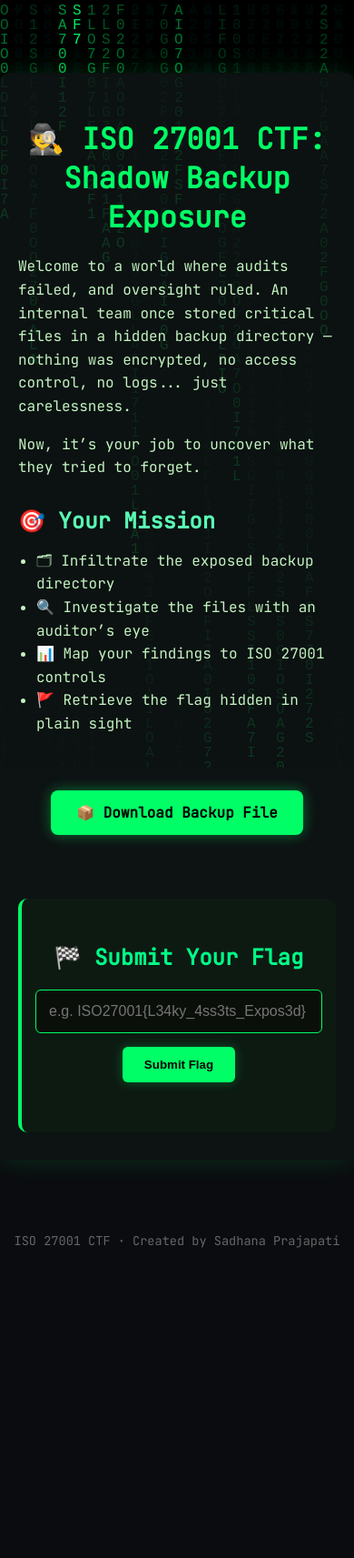
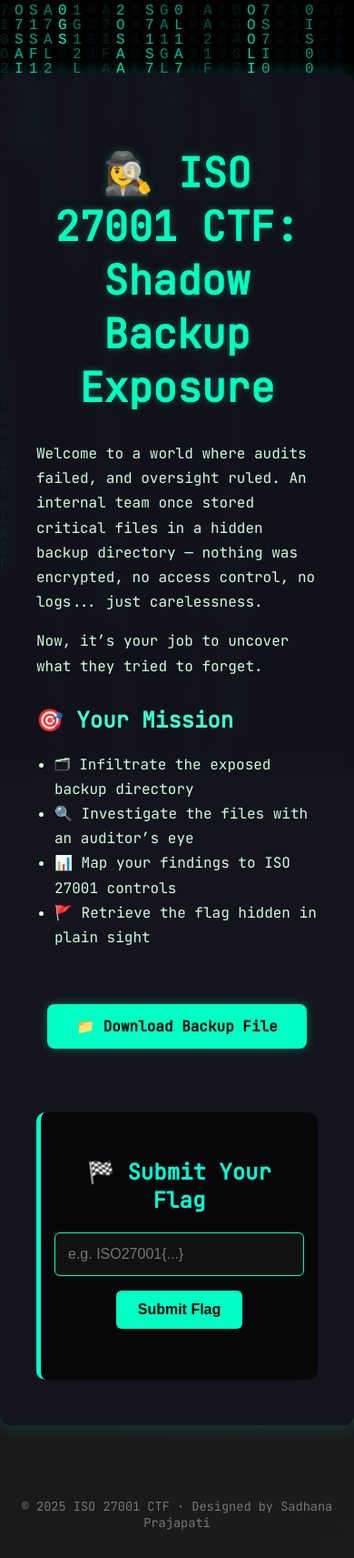
Before and after one commit to Sadhana-Prajapati/ISO-27001-Shadow-Backup-Exposure, a plain HTML site: page index.html in a window 390 px wide. Shown: the whole page at 91% size. Before the commit the page ends 1393 px from the top, so only its background shows below. Drawn offline with Linux system fonts and the light colour scheme.

Commit message:
Update index.html

```diff
--- a/index.html
+++ b/index.html
@@ -10,8 +10,9 @@
       margin: 0;
       padding: 0;
       font-family: 'JetBrains Mono', monospace;
-      background: #0b0c10;
-      color: #bdfedc;
+      background: linear-gradient(135deg, #0f0f0f, #1c1c1e);
+      color: #e0ffe0;
+      min-height: 100%;
       overflow-x: hidden;
     }
 
@@ -19,27 +20,30 @@
       position: fixed;
       top: 0;
       left: 0;
-      z-index: 0;
       width: 100vw;
       height: 100vh;
+      z-index: 0;
+      pointer-events: none;
     }
 
     .container {
       position: relative;
       z-index: 1;
-      max-width: 850px;
+      max-width: 960px;
       margin: 80px auto;
-      background: rgba(15, 20, 20, 0.85);
       padding: 50px 40px;
-      border-radius: 10px;
-      box-shadow: 0 0 30px rgba(0, 255, 100, 0.15);
+      background: rgba(20, 20, 30, 0.85);
+      border-radius: 12px;
+      box-shadow: 0 0 20px rgba(0, 255, 204, 0.2);
+      backdrop-filter: blur(8px);
     }
 
     h1 {
       text-align: center;
-      color: #00ff66;
-      font-size: 2.4rem;
-      margin-bottom: 20px;
+      color: #00ffbf;
+      font-size: 2.8rem;
+      margin-bottom: 30px;
+      text-shadow: 0 0 8px #00ffbf44;
     }
 
     .section {
@@ -47,56 +51,54 @@
     }
 
     .section h2 {
-      color: #5affb5;
-      margin-bottom: 10px;
+      color: #40ffd0;
     }
 
     .section p, .section ul {
-      color: #c3f3c1;
-      line-height: 1.6;
+      color: #ccffe4;
+      line-height: 1.7;
     }
 
-    .section ul {
+    ul {
       padding-left: 20px;
     }
 
-    .download-btn {
+    a.download-btn {
       display: inline-block;
       margin: 30px auto;
-      padding: 14px 28px;
-      background: #00ff66;
+      padding: 14px 32px;
+      background: #00ffc3;
       color: #000;
       font-weight: bold;
+      text-decoration: none;
       border-radius: 8px;
-      text-decoration: none;
-      box-shadow: 0 0 15px rgba(0,255,102,0.4);
       transition: all 0.3s ease;
+      box-shadow: 0 0 12px rgba(0, 255, 200, 0.3);
     }
 
-    .download-btn:hover {
-      background: #00e65c;
-      box-shadow: 0 0 25px rgba(0,255,102,0.6);
-      cursor: pointer;
+    a.download-btn:hover {
+      background: #00ddb0;
+      box-shadow: 0 0 20px rgba(0, 255, 204, 0.6);
     }
 
     .flag-section {
-      background: #0d1a12;
-      border-left: 4px solid #00ff66;
+      background: rgba(0, 0, 0, 0.65);
       padding: 30px;
+      border-left: 5px solid #00ffcc;
       border-radius: 10px;
       margin-top: 40px;
     }
 
     .flag-section h2 {
       text-align: center;
-      color: #00ff88;
+      color: #00ffd9;
     }
 
     .flag-input {
       display: flex;
       flex-direction: column;
       align-items: center;
-      gap: 15px;
+      gap: 16px;
       margin-top: 20px;
     }
 
@@ -104,34 +106,34 @@
       width: 100%;
       max-width: 500px;
       padding: 14px;
-      background: #0a0f0a;
-      border: 1px solid #00ff66;
+      font-size: 1rem;
       border-radius: 6px;
-      color: #aaffaa;
-      font-size: 1rem;
-      transition: 0.3s;
+      border: 1px solid #00ffbf;
+      background: #111;
+      color: #aff;
+      transition: all 0.3s ease;
     }
 
     .flag-input input:focus {
       outline: none;
-      box-shadow: 0 0 10px #00ff66;
+      box-shadow: 0 0 8px #00ffcc;
     }
 
     .flag-input button {
       padding: 12px 24px;
-      background: #00ff66;
+      font-size: 1rem;
+      font-weight: bold;
+      background: #00ffc3;
+      color: #000;
       border: none;
-      color: #000;
-      font-weight: bold;
       border-radius: 6px;
       cursor: pointer;
       transition: all 0.3s ease;
-      box-shadow: 0 0 12px rgba(0,255,102,0.3);
     }
 
     .flag-input button:hover {
-      background: #00e65c;
-      box-shadow: 0 0 20px rgba(0,255,102,0.6);
+      background: #00e6b8;
+      box-shadow: 0 0 20px #00ffccaa;
     }
 
     .result {
@@ -139,52 +141,11 @@
       font-weight: bold;
     }
 
-    .modal {
-      display: none;
-      position: fixed;
-      top: 0; left: 0;
-      width: 100vw;
-      height: 100vh;
-      background: rgba(0,0,0,0.9);
-      z-index: 1000;
-      justify-content: center;
-      align-items: center;
-    }
-
-    .modal-content {
-      background: #111;
-      color: #00ff99;
-      padding: 40px 30px;
-      border-radius: 10px;
-      text-align: center;
-      border: 2px solid #00ff66;
-    }
-
-    .modal-content button {
-      margin-top: 20px;
-      background: #00ff66;
-      color: #000;
-      border: none;
-      padding: 10px 20px;
-      font-weight: bold;
-      border-radius: 6px;
-      cursor: pointer;
-    }
-
     footer {
       text-align: center;
       font-size: 0.85rem;
-      color: #666;
-      margin: 60px auto 20px;
-    }
-
-    @media screen and (max-width: 600px) {
-      .container {
-        padding: 30px 20px;
-      }
-      h1 {
-        font-size: 2rem;
-      }
+      color: #777;
+      margin: 60px auto 30px;
     }
   </style>
 </head>
@@ -193,7 +154,7 @@
 <canvas id="matrix"></canvas>
 
 <div class="container">
-  <h1>🕵️ ISO 27001 CTF: Shadow Backup Exposure</h1>
+  <h1>🕵️‍♀️ ISO 27001 CTF: Shadow Backup Exposure</h1>
 
   <div class="section">
     <p>Welcome to a world where audits failed, and oversight ruled. An internal team once stored critical files in a hidden backup directory — nothing was encrypted, no access control, no logs... just carelessness.</p>
@@ -211,13 +172,13 @@
   </div>
 
   <div style="text-align:center;">
-    <a href="downloads/private_backup.zip" class="download-btn" download>📦 Download Backup File</a>
+    <a href="downloads/private_backup.zip" download class="download-btn">📁 Download Backup File</a>
   </div>
 
   <div class="flag-section">
     <h2>🏁 Submit Your Flag</h2>
     <div class="flag-input">
-      <input type="text" id="flag" placeholder='e.g. ISO27001{L34ky_4ss3ts_Expos3d}' />
+      <input type="text" id="flag" placeholder="e.g. ISO27001{...}" />
       <button onclick="submitFlag()">Submit Flag</button>
       <div class="result" id="result"></div>
     </div>
@@ -225,11 +186,11 @@
 </div>
 
 <footer>
-  ISO 27001 CTF · Created by Sadhana Prajapati
+  © 2025 ISO 27001 CTF · Designed by Sadhana Prajapati
 </footer>
 
-<!-- ✅ Matrix Effect -->
 <script>
+  // Matrix background
   const canvas = document.getElementById("matrix");
   const ctx = canvas.getContext("2d");
   canvas.width = window.innerWidth;
@@ -240,13 +201,13 @@
   const columns = Math.floor(canvas.width / fontSize);
   const drops = Array(columns).fill(1);
 
-  function draw() {
-    ctx.fillStyle = "rgba(0, 0, 0, 0.07)";
+  function drawMatrix() {
+    ctx.fillStyle = "rgba(0, 0, 0, 0.05)";
     ctx.fillRect(0, 0, canvas.width, canvas.height);
-    ctx.fillStyle = "#00ff66";
+    ctx.fillStyle = "#00ffcc";
     ctx.font = fontSize + "px monospace";
 
-    for (let i = 0; i < columns; i++) {
+    for (let i = 0; i < drops.length; i++) {
       const char = chars[Math.floor(Math.random() * chars.length)];
       ctx.fillText(char, i * fontSize, drops[i] * fontSize);
       if (drops[i] * fontSize > canvas.height && Math.random() > 0.975) {
@@ -256,48 +217,32 @@
     }
   }
 
-  setInterval(draw, 35);
-
+  setInterval(drawMatrix, 33);
   window.addEventListener("resize", () => {
     canvas.width = window.innerWidth;
     canvas.height = window.innerHeight;
   });
-</script>
 
-<!-- ✅ Flag Checker -->
-<script>
+  // Flag check logic
   function submitFlag() {
     const input = document.getElementById("flag").value.trim();
+    const result = document.getElementById("result");
     const correct = "ISO27001{L34ky_4ss3ts_Expos3d}";
     const match = input.match(/ISO27001\{[^}]+\}/);
-    const flag = match ? match[0].replace(/["']/g, '') : "";
-    const result = document.getElementById("result");
+    const flag = match ? match[0] : "";
 
     if (!input) {
-      result.textContent = "⚠️ Enter a flag to continue.";
+      result.textContent = "⚠️ Please enter a flag.";
       result.style.color = "#ffaa00";
     } else if (flag === correct) {
-      result.textContent = "";
-      document.getElementById("successModal").style.display = "flex";
+      result.textContent = "✅ Correct! You've uncovered the breach.";
+      result.style.color = "#00ff99";
     } else {
-      result.textContent = "❌ Incorrect. Keep digging.";
-      result.style.color = "#ff4444";
+      result.textContent = "❌ Incorrect flag. Try again.";
+      result.style.color = "#ff4f4f";
     }
-  }
-
-  function closeModal() {
-    document.getElementById("successModal").style.display = "none";
   }
 </script>
 
-<!-- ✅ Modal -->
-<div class="modal" id="successModal">
-  <div class="modal-content">
-    ✅ Correct! You've uncovered the breach.<br><br>
-    🎉 Well done, auditor.<br><br>
-    <button onclick="closeModal()">Close</button>
-  </div>
-</div>
-
 </body>
 </html>
```
